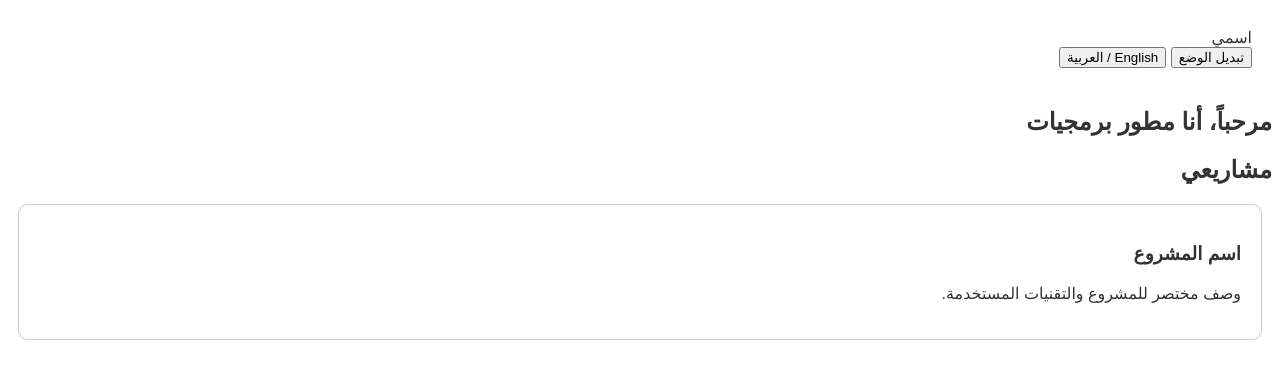
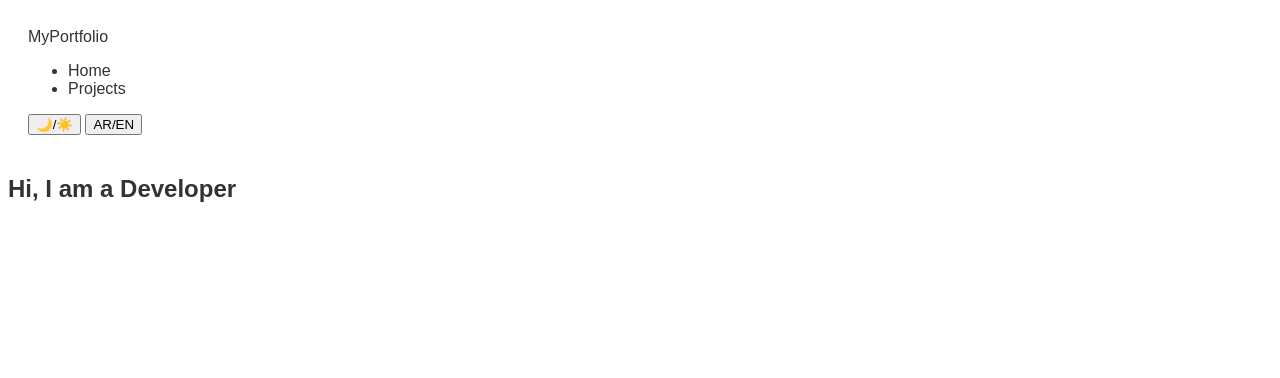
Before and after one commit to abdulrahmanjem/abdulrahmanjem.github.io, a plain HTML site: page index.html in a window 1280 px wide. Drawn offline with Linux system fonts and the light colour scheme.

Commit message:
Update index.html

```diff
--- a/index.html
+++ b/index.html
@@ -1,31 +1,26 @@
 <!DOCTYPE html>
-<html lang="ar" dir="rtl">
+<html lang="en" dir="ltr">
 <head>
     <meta charset="UTF-8">
     <meta name="viewport" content="width=device-width, initial-scale=1.0">
-    <title>محفظة أعمالي | My Portfolio</title>
+    <title>Professional Portfolio</title>
     <link rel="stylesheet" href="style.css">
 </head>
-<body class="light-mode">
+<body>
     <header>
         <nav>
-            <div class="logo">اسمي</div>
-            <button id="theme-toggle">تبديل الوضع</button>
-            <button id="lang-toggle">English / العربية</button>
+            <div class="logo">MyPortfolio</div>
+            <ul class="nav-links">
+                <li data-en="Home" data-ar="الرئيسية">Home</li>
+                <li data-en="Projects" data-ar="المشاريع">Projects</li>
+            </ul>
+            <button id="theme-toggle">🌙/☀️</button>
+            <button id="lang-toggle">AR/EN</button>
         </nav>
     </header>
 
     <section id="hero">
-        <h1 data-en="Hi, I'm a Developer" data-ar="مرحباً، أنا مطور برمجيات">مرحباً، أنا مطور برمجيات</h1>
-        <p data-en="Cybersecurity & Web Expert" data-ar="خبير أمن سيبراني وتطوير ويب"></p>
-    </section>
-
-    <section id="projects">
-        <h2 data-en="My Projects" data-ar="مشاريعي">مشاريعي</h2>
-        <div class="project-card">
-            <h3>اسم المشروع</h3>
-            <p>وصف مختصر للمشروع والتقنيات المستخدمة.</p>
-        </div>
+        <h1 data-en="Hi, I am a Developer" data-ar="مرحباً، أنا مطور برمجيات">Hi, I am a Developer</h1>
     </section>
 
     <script src="script.js"></script>
```
